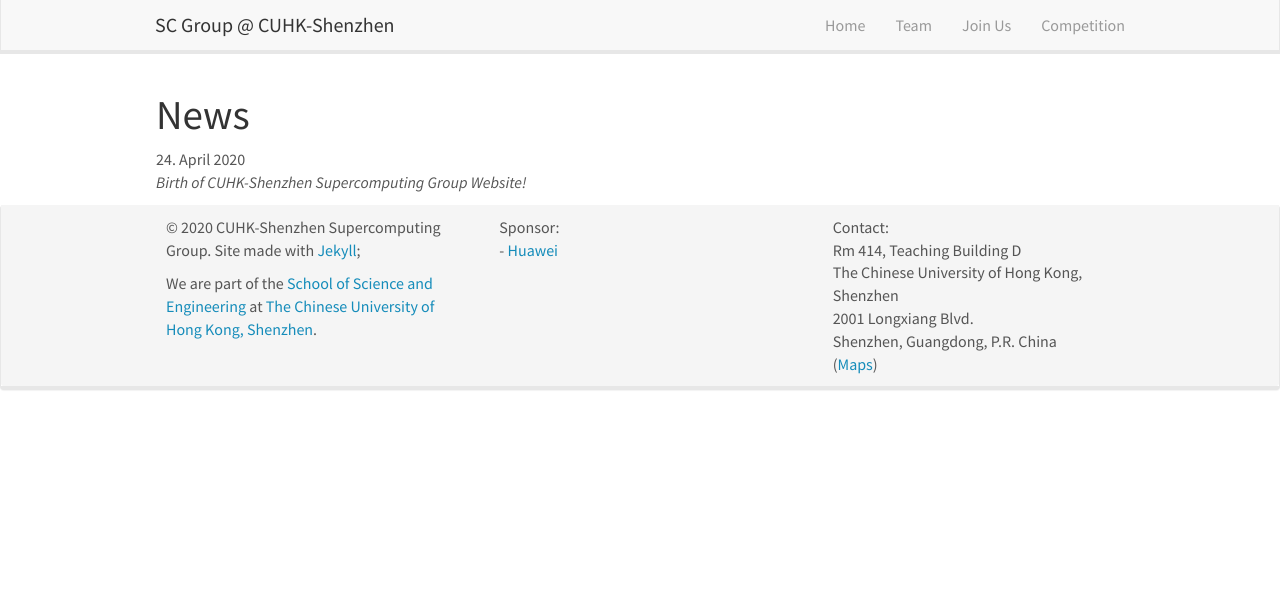
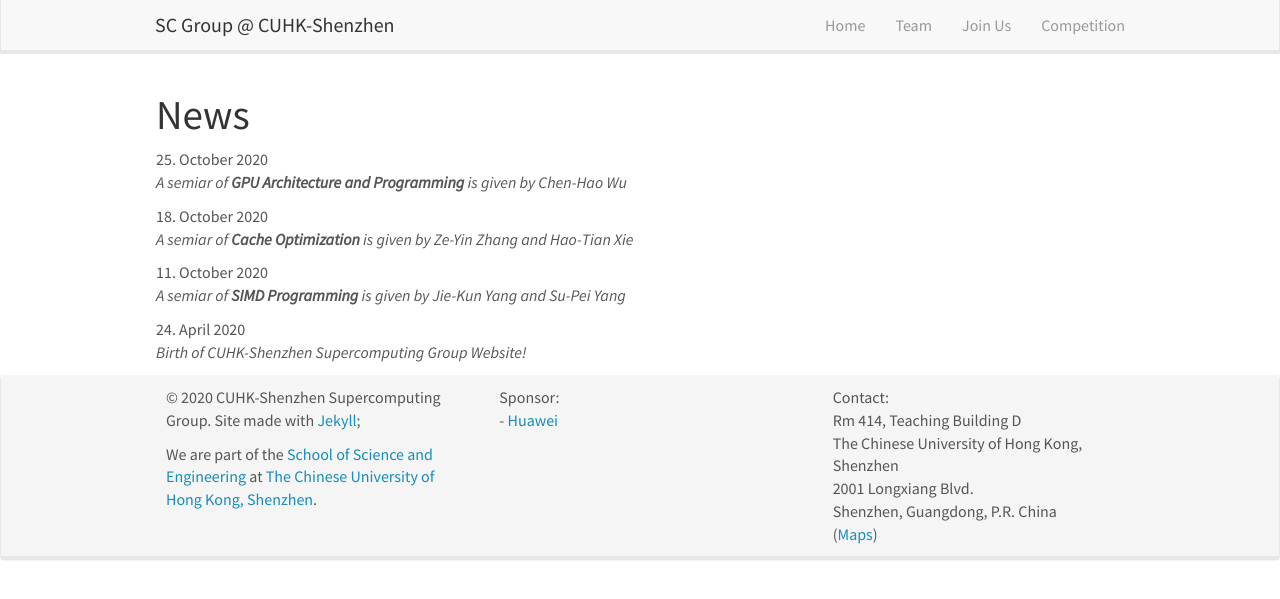
Before and after one commit to CUHK-SZ-SC/cuhk-sz-sc.github.io, a Jekyll site: the page built from _pages/allnews.md, in a window 1280 px wide. Shown: the top 599 px of the page. Built offline with Jekyll 4.4.1, drawn with Linux system fonts in a browser that asks for light colours; nearby versions of some CDN libraries.

Commit message:
Update news

```diff
--- a/_data/news.yml
+++ b/_data/news.yml
@@ -1,2 +1,12 @@
+- date: 25. October 2020
+  headline: A semiar of <b href="https://github.com/CUHKSZ-HPC/Seminars/tree/main/2020-10-25-GPUArchnProgramming">GPU Architecture and Programming</b> is given by Chen-Hao Wu
+
+- date: 18. October 2020
+  headline: A semiar of <b href="https://github.com/CUHKSZ-HPC/Seminars/tree/main/2020-10-18-ALookAtCacheFundamentalsAndOptimization">Cache Optimization</b> is given by Ze-Yin Zhang and Hao-Tian Xie
+
+- date: 11. October 2020
+  headline: A semiar of <b href="https://github.com/CUHKSZ-HPC/Seminars/tree/main/2020-10-11-SIMD">SIMD Programming</b> is given by Jie-Kun Yang and Su-Pei Yang
+
+
 - date: 24. April 2020
   headline: Birth of CUHK-Shenzhen Supercomputing Group Website!
```
Also changed, not shown: _includes/footer.html (line endings or trailing spaces).
